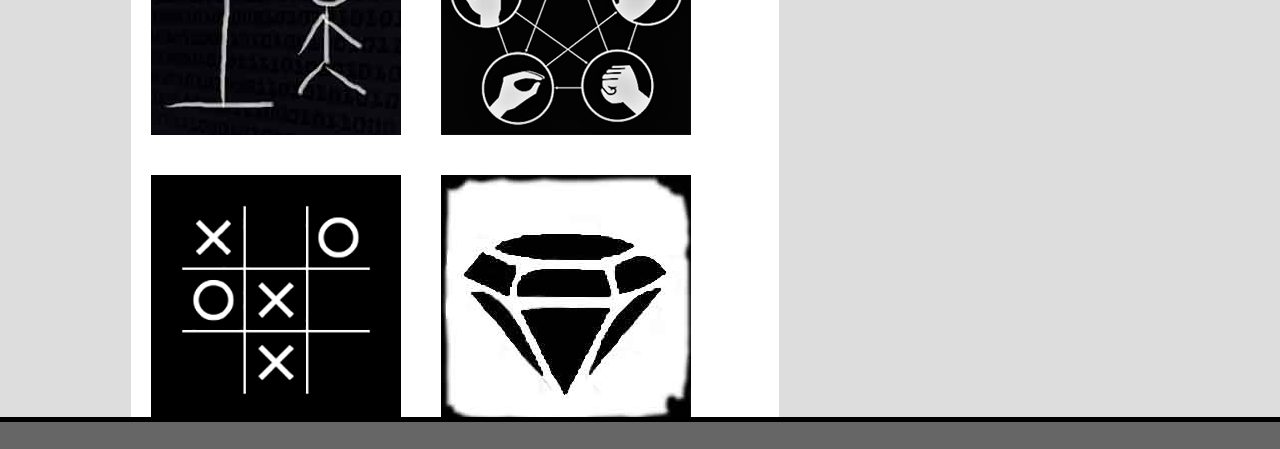
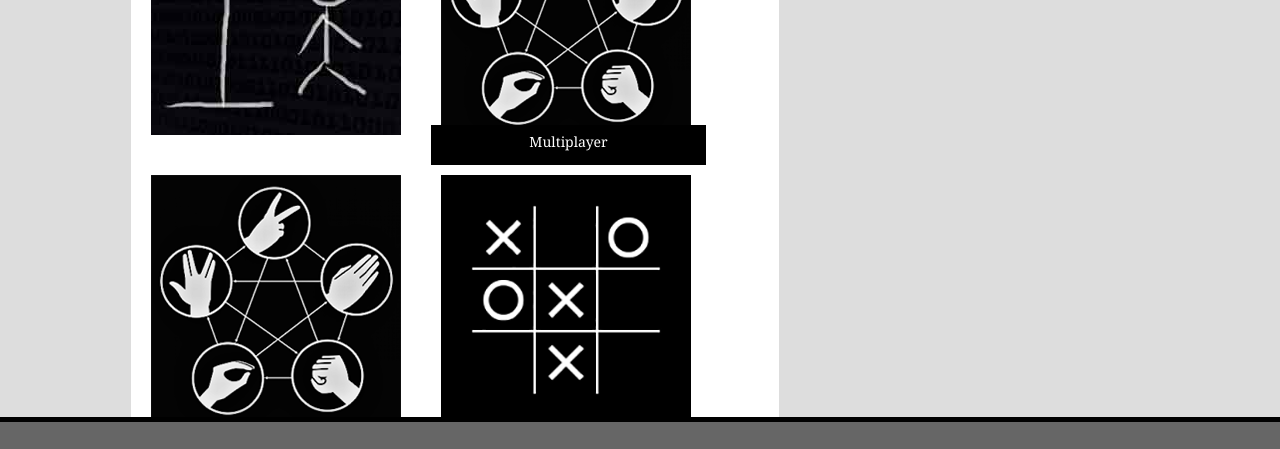
Before and after one commit to Cdemeke1227/Basic-Portfolio, a plain HTML site: page portfolio.html in a window 1280 px wide. Shown: the part 303-752 px from the top of the page. Drawn offline with Linux system fonts and the light colour scheme.

Commit message:
updated with new rock paper scissors games

```diff
--- a/assets/css/style.css
+++ b/assets/css/style.css
@@ -317,11 +317,11 @@ h4 {
 
 #image2 h5 {
     position: absolute;
-    top: 150px;
+    top: 260px;
     left: 0;
     width: 275px;
     height: 40px;
-    margin-left: 335px;
+    margin-left: 300px;
     font-family: 'Georgia';
     font-size: 14px;
     text-align: center;
--- a/portfolio.html
+++ b/portfolio.html
@@ -45,11 +45,14 @@
                 <a href="https://cdemeke1227.github.io/Hangman-Game/"><img class="box" src="./assets/images/Hangman.jpg" alt="Tic-Tac-Toe" ></a>
                  <!-- <h5>Hangman</h5> -->
             </div>
-
             <div id="image2">
                 <a href="https://cdemeke1227.github.io/RPS-Multiplayer/"><img class="box" src="./assets/images/rock_paper_lizard_spock_by_allicaleb.png" alt="Rock_Papper_Scissors_Lizard_Spock" ></a>
-                    <!-- <h5>Rock Paper Scissors Lizard Expansion</h5> -->
+                    <h5>Multiplayer</h5>
                 </div>
+                <div id="image2">
+                    <a href="https://cdemeke1227.github.io/Lizard_Expansion/"><img class="box" src="./assets/images/rock_paper_lizard_spock_by_allicaleb.png" alt="Rock_Papper_Scissors_Lizard_Spock" ></a>
+                        <!-- <h5>Single Player</h5> -->
+                    </div>
             <div id="image3">
                 <a href="https://cdemeke1227.github.io/Tic-Tac-Toe/"><img class="box" src="./assets/images/tictactoe.png" alt="Hangman" ></a>
                 <!-- <h5>Tic Tac Toe</h5> -->
```
